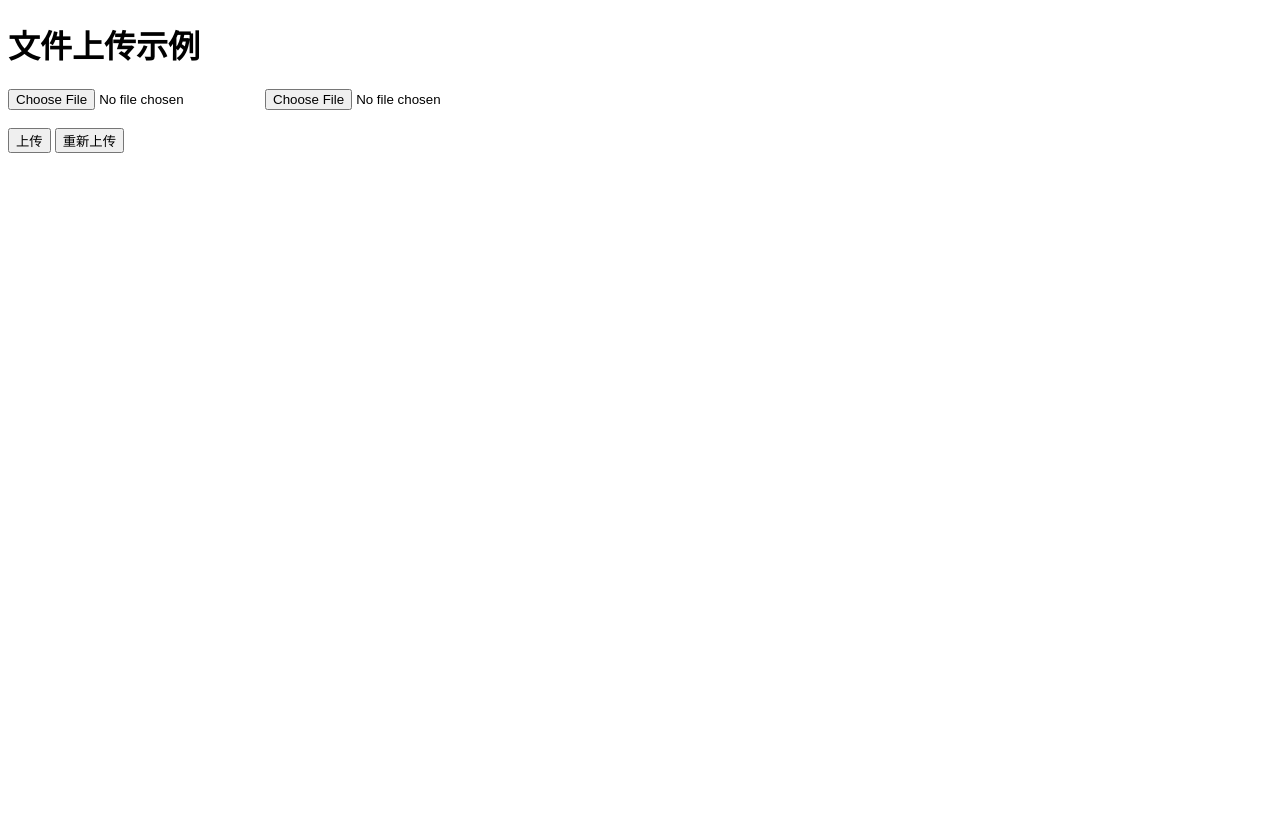
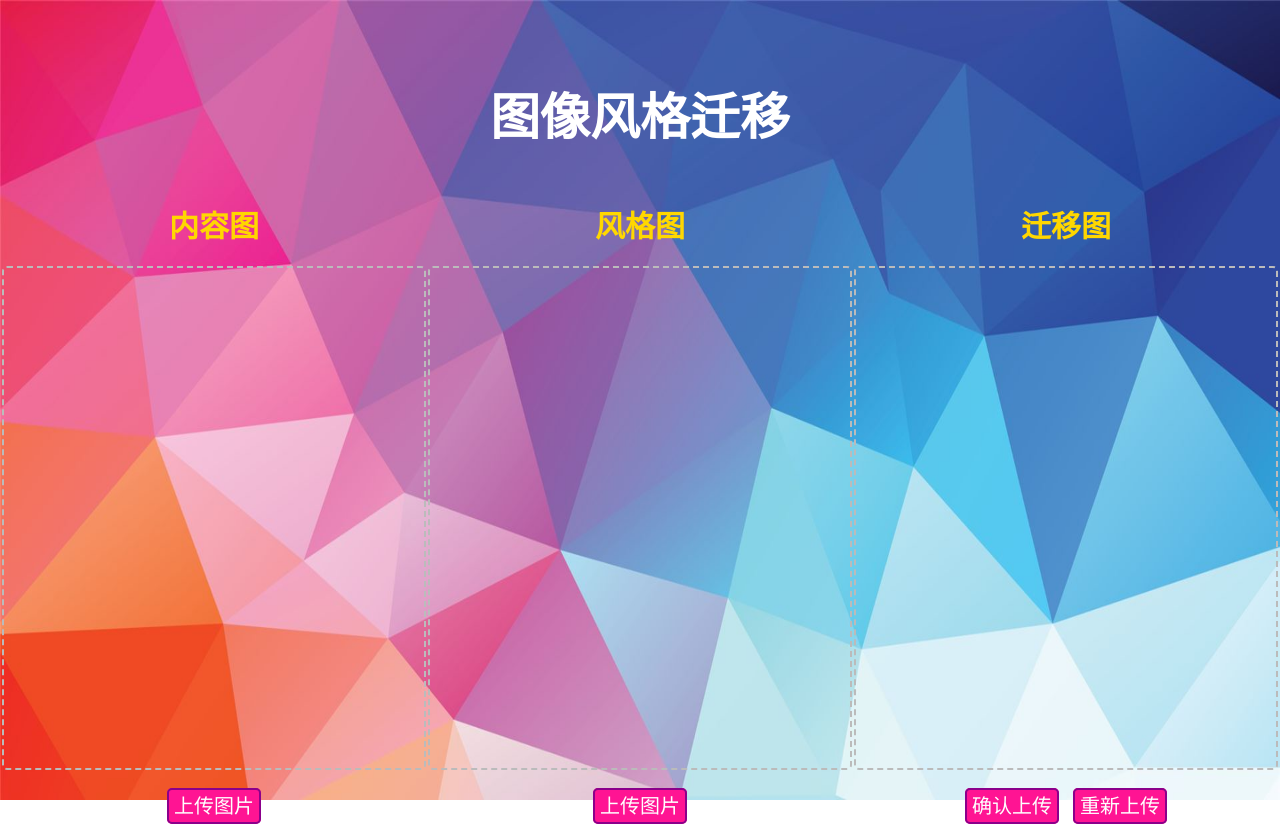
Before and after one commit to Marve1ous/NeuralStyle, a Flask app: page / in a window 1280 px wide. Before the commit the page ends 153 px from the top, so only its background shows below. Run offline with Flask 2, Linux system fonts and the light colour scheme.

Commit message:
完善代码及更新UI

```diff
--- a/app.py
+++ b/app.py
@@ -30,13 +30,12 @@ def get():
     f2 = request.args.get('f2')  # file2
     print(f1, f2)
     s = f1.split('/')[1].split('.')[0] + '_' + f2.split('/')[1]
-    name = os.path.join('out', s)
+    name = os.path.join('static', 'out', s)
     content_path = f1
     style_path = f2
     run(content_path=content_path, style_path=style_path, path=name, num_iterations=100)
-    img = open(name, 'rb').read()
-    base = base64.b64encode(img)
-    return base
+    # 取消base64返回格式, 返回图片路径
+    return name
 
 
 @app.route('/', methods=['GET', 'POST'])
@@ -45,4 +44,4 @@ def index():
 
 
 if __name__ == '__main__':
-    app.run(host='0.0.0.0')
+    app.run(debug=True, host='0.0.0.0')
--- a/main.py
+++ b/main.py
@@ -341,7 +341,7 @@ if __name__ == '__main__':
     # 动态图
     tf.enable_eager_execution()
     # 图片路径
-    content_path = 'content/001.jpg'
+    content_path = 'content/content.jpg'
     style_path = 'style/style5.jpg'
     plt.figure(figsize=(10, 10))
 
@@ -372,7 +372,7 @@ if __name__ == '__main__':
     num_content_layers = len(content_layers)
     num_style_layers = len(style_layers)
 
-    best, best_loss = run_style_transfer(content_path, style_path, num_iterations=100)
+    best, best_loss = run_style_transfer(content_path, style_path, num_iterations=1000)
 
     import base64
     be = base64.b64encode(best)
--- a/templates/index.html
+++ b/templates/index.html
@@ -1,21 +1,136 @@
 <!DOCTYPE html>
-<html lang="en">
+<html lang="ch">
 <head>
     <meta charset="UTF-8">
-    <title>Title</title>
+    <title>图像风格迁移</title>
+    <style type="text/css">
+        * {
+            margin: 0;
+            padding: 0;
+            text-align: center;
+        }
+
+        html {
+            height: 100%;
+            width: 100%;
+            background: url('../static/back.jpg') space;
+            background-size: 100% 100%;
+        }
+
+        h1 {
+            margin-top: 6%;
+            margin-bottom: 4%;
+            font-size: 50px;
+            color: white;
+        }
+
+        div {
+            border: 2px dashed #bbb;
+            border-radius: 5px;
+            text-align: center;
+            color: #bbb;
+            height: 500px;
+            width: 99%;
+            padding: 0;
+            margin: 0;
+        }
+
+        span {
+            border: 2px darkmagenta solid;
+            border-radius: 5px;
+            font-size: 20px;
+            color: white;
+            background-color: deeppink;
+            padding: 5px;
+        }
+
+        td {
+            padding-top: 18px;
+            padding-left: 0;
+            width: 30%;
+        }
+
+        th {
+            font-size: 30px;
+            color: gold;
+        }
+
+        iframe {
+            border: 0;
+        }
+
+    </style>
+    <script>
+        function deal(id) {
+            var f = document.getElementById(id).files[0];
+            if (f) {
+                var reader = new FileReader();
+                var name = "img" + id[1];
+                var img = document.getElementById(name);
+                reader.onload = function () {
+                    img.innerHTML = `<img src=${this.result} width="100%" height="100%" alt="content"/>`
+                };
+                reader.readAsDataURL(f);
+            }
+        }
+    </script>
 </head>
 <body>
-<h1>文件上传示例</h1>
-<form id="form1" method="POST" enctype="multipart/form-data" action="upload" target="img">
-    <input type="file" name="file1" id="f1" accept="image/*" required />
-    <input type="file" name="file2" id="f2" accept="image/*" required />
-    <br><br>
-    <input type="submit" value="上传">
-    <input type="reset" value="重新上传">
+<h1>图像风格迁移</h1>
+<form action="upload" enctype="multipart/form-data" id="form1" method="POST" target="img">
+    <table border="0" width="100%">
+        <tbody>
+        <tr>
+            <th>内容图</th>
+            <th>风格图</th>
+            <th>迁移图</th>
+        </tr>
+        <tr>
+            <td>
+                <div id="img1">
+
+                </div>
+            </td>
+            <td>
+                <div id="img2">
+
+                </div>
+            </td>
+            <td>
+                <div >
+                    <iframe id="fram" name="img" width="100%" height="100%" scrolling="no">
+                    </iframe>
+                </div>
+            </td>
+        </tr>
+        <tr>
+            <td>
+                <label>
+                    <span>上传图片</span>
+                    <input accept="image/*" hidden id="f1" name="file1" required type="file" onchange="deal(this.id)"/>
+                </label>
+            </td>
+            <td>
+                <label>
+                    <span>上传图片</span>
+                    <input accept="image/*" hidden id="f2" name="file2" required type="file" onchange="deal(this.id)"/>
+                </label>
+            </td>
+            <td>
+                <label style="margin-right: 10px">
+                    <span>确认上传</span>
+                    <input hidden type="submit" value="上传"/>
+                </label>
+                <label>
+                    <span>重新上传</span>
+                    <input hidden type="reset" value="重新上传"/>
+                </label>
+            </td>
+        </tr>
+        </tbody>
+    </table>
 </form>
 
-<iframe name="img" width="100%" height="500px" style="border: 0px" scrolling="false">
 
-</iframe>
 </body>
 </html>
```
Also changed, not shown: templates/get.html (+12 -3 lines), README.md (added), static/back.jpg (added).
